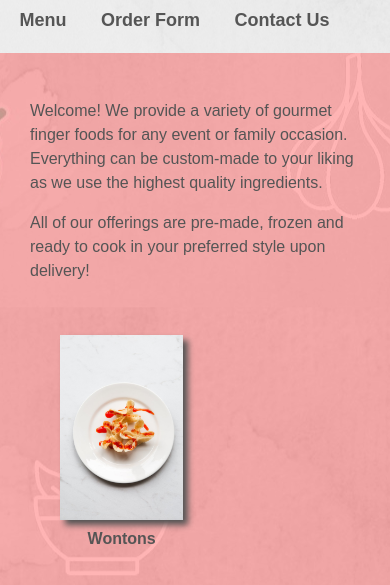
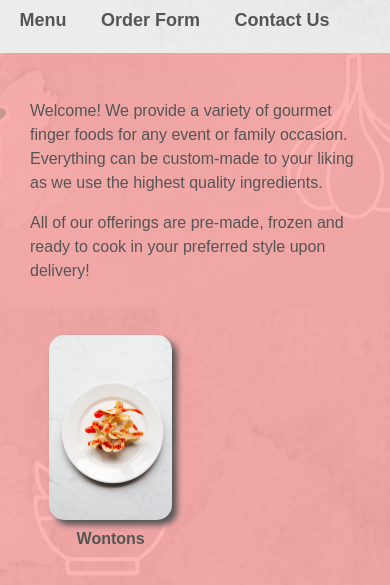
Before and after one commit to CalisaP/Ms-Spicy-Form, a plain HTML site: page index.html in a window 390 px wide. Shown: the part 208-793 px from the top of the page. Drawn offline with Linux system fonts and the light colour scheme.

Commit message:
Fixed image responsiveness for the smallest screen size.
See @media (max-width: 590px)

```diff
--- a/formstyle.css
+++ b/formstyle.css
@@ -50,7 +50,6 @@ body{
     .container{
         width: 95%;
         background-color: rgba(255, 0, 0, 0.295);
-        overflow: hidden;
     }
     #intro{
         padding: 15px;
@@ -63,6 +62,16 @@ body{
         display: block; /* adds a width to br element */
         content: ""; /* clears default height */
         margin-top: 0; /* zeroes top margin height */
+    }
+    #slider-container {
+        width: 100%;
+    }
+    .slider-images{
+        margin-left: 29px;
+    }
+    #img-1, #img-2, #img-3, figcaption{
+        width: 100%;
+
     }
 }
 
@@ -134,6 +143,7 @@ h2{
 #img-1, #img-2, #img-3{
     width: 100%;
     filter: drop-shadow(5px 5px 3px #545454);
+    border-radius: 15px;
 }
 figcaption{
     font-weight: bolder;
```
